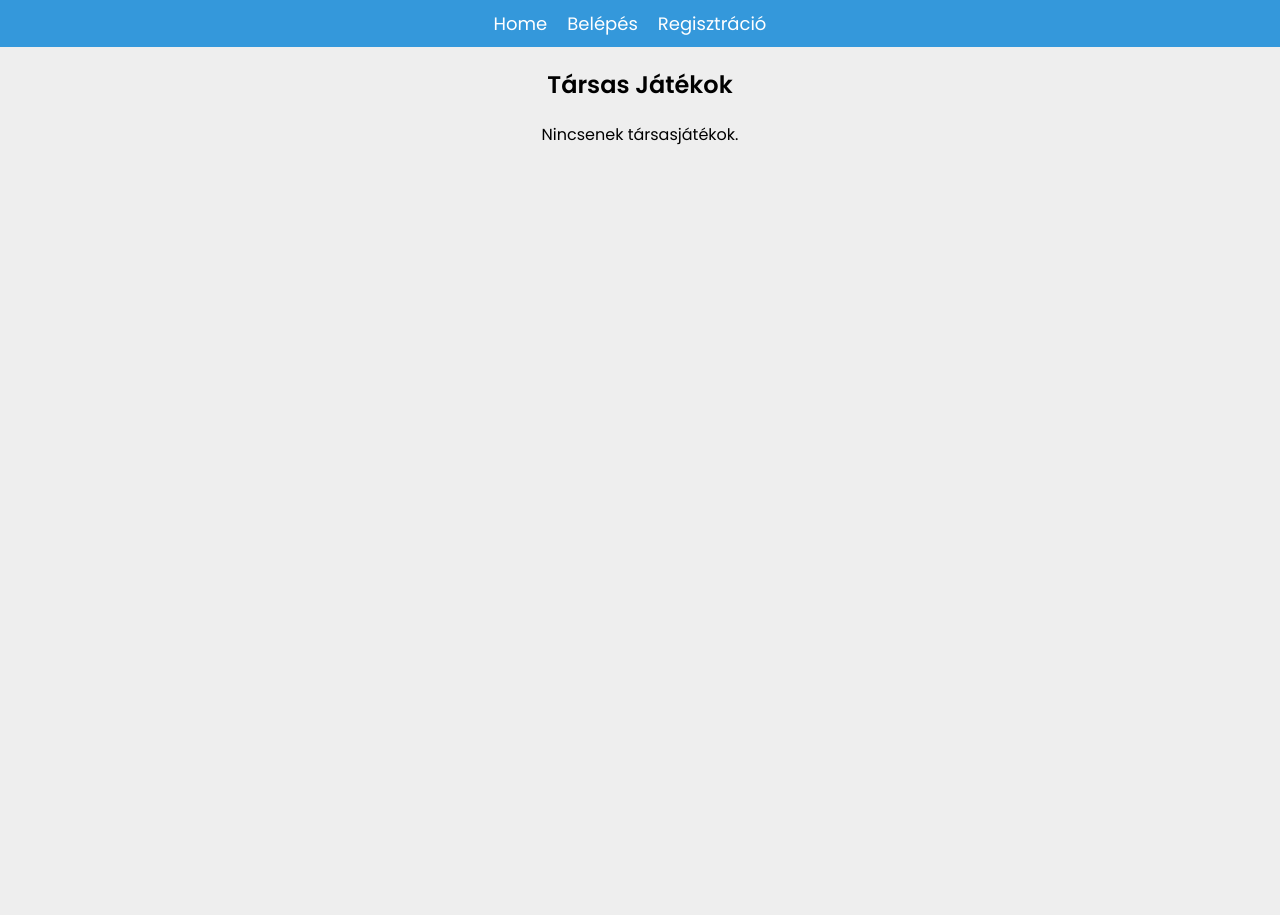
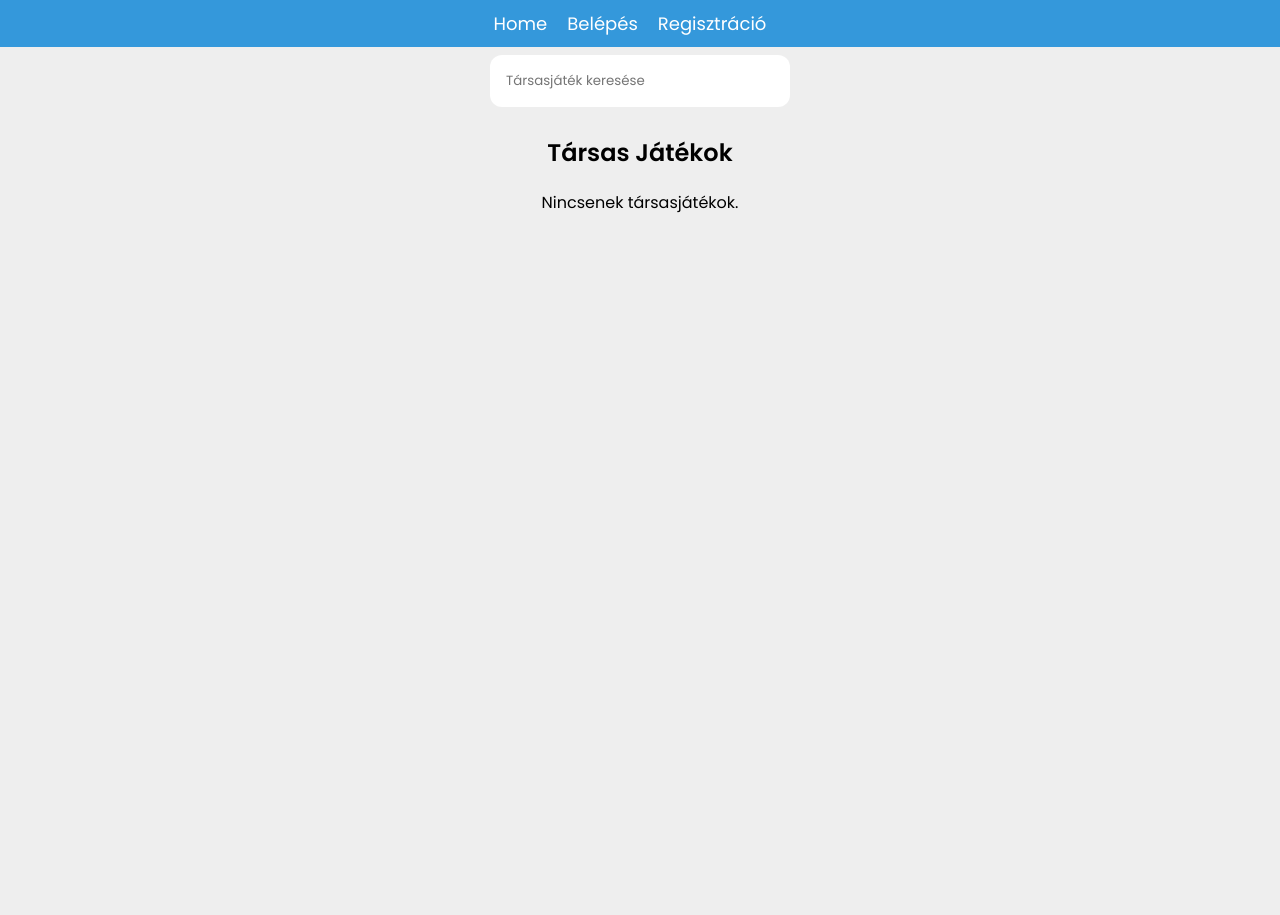
Before and after one commit to MilanEgri/php-project, a PHP site: page / in a window 1280 px wide. Before the commit the page ends 145 px from the top, so only its background shows below. Run offline with PHP 8.4, Linux system fonts and the light colour scheme; data that the repository does not hold is empty; a stand-in replaces the project's code that opens the database connection.

Commit message:
searc bar at index.php to filter by boardgame name

```diff
--- a/index.php
+++ b/index.php
@@ -8,8 +8,6 @@ $user_id = isset($_SESSION['user_id']) ? $_SESSION['user_id'] : null;
 $select_admin = mysqli_query($conn, "SELECT admin FROM `user_form` WHERE id = '$user_id'");
 $row = mysqli_fetch_assoc($select_admin);
 $admin_status = isset($row['admin']) ? $row['admin'] : 0;
-
-
 ?>
 
 <!DOCTYPE html>
@@ -26,7 +24,10 @@ $admin_status = isset($row['admin']) ? $row['admin'] : 0;
 
 <body>
 <?php include 'navbar.php'; ?>
-
+<div class="search-container">
+    <input type="text" class="searchInput" id="searchBar" placeholder="Társasjáték keresése"
+           onkeyup="filterBoardGames()">
+</div>
 <div class="container boardgame-contanier">
     <?php
     if ($admin_status == 1) {
@@ -34,6 +35,7 @@ $admin_status = isset($row['admin']) ? $row['admin'] : 0;
     }
     ?>
     <h2>Társas Játékok</h2>
+    <div id="boardgameList">
         <?php
         $result = mysqli_query($conn, "SELECT id, name, image FROM boardgame");
         if (mysqli_num_rows($result) > 0) {
@@ -57,7 +59,25 @@ $admin_status = isset($row['admin']) ? $row['admin'] : 0;
             echo "Nincsenek társasjátékok.";
         }
         ?>
+        <div>
         </div>
+
+        <script>
+            function filterBoardGames() {
+                const input = document.getElementById('searchBar').value.toLowerCase();
+                const boardgameList = document.getElementById('boardgameList');
+                const boardgames = boardgameList.getElementsByClassName('boardgame');
+
+                Array.from(boardgames).forEach(boardgame => {
+                    const name = boardgame.getElementsByTagName('a')[0].textContent.toLowerCase();
+                    if (name.includes(input)) {
+                        boardgame.style.display = '';
+                    } else {
+                        boardgame.style.display = 'none';
+                    }
+                });
+            }
+        </script>
 
 </body>
 
--- a/style.css
+++ b/style.css
@@ -415,3 +415,15 @@ ul {
 #boardgame-content img{
     margin-bottom: 20px;
 }
+.search-container{
+    display: flex;
+    justify-content: center;
+    padding: .5rem;
+    background-color: var(--light-bg);
+}
+.searchInput{
+    padding: 1rem;
+    border-radius: 12px;
+    width: 300px;
+    max-width: 90vw;
+}
```
Lines whose indentation alone changed are shown as unchanged.
